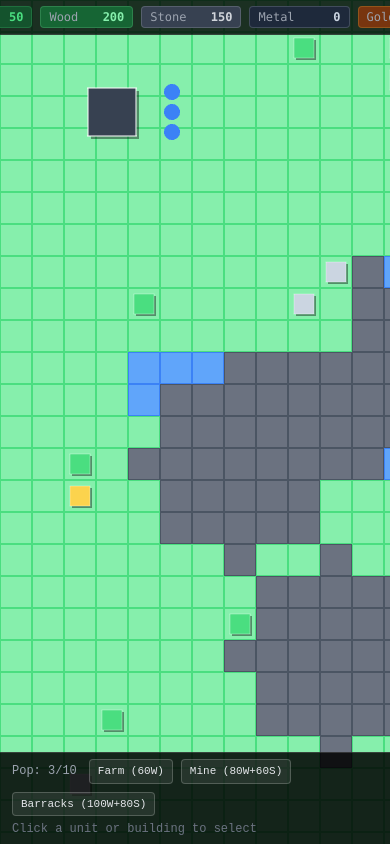
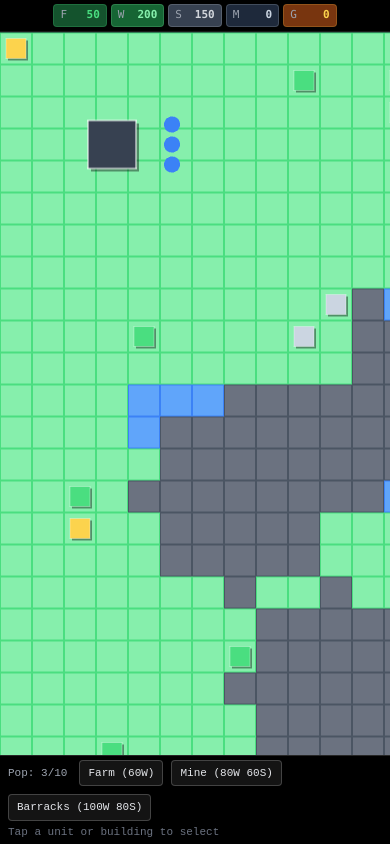
Before and after one commit to azucay/greyveil, a Next.js app: page / in a window 390 px wide. Built offline with nearby package versions, Linux system fonts and the light colour scheme.

Commit message:
fix: Mobile HUD — flex-Layout statt Overlay, kompakte Ressourcenanzeige

```diff
--- a/components/GameWrapper.tsx
+++ b/components/GameWrapper.tsx
@@ -25,9 +25,11 @@ export default function GameWrapper() {
   }, [])
 
   return (
-    <div className="relative w-full h-full">
-      <GameCanvas />
+    <div className="flex flex-col w-full h-full">
       <ResourceHUD resources={resources} />
+      <div className="flex-1 relative overflow-hidden">
+        <GameCanvas />
+      </div>
       <GameHUD resources={resources} />
     </div>
   )
--- a/components/hud/GameHUD.tsx
+++ b/components/hud/GameHUD.tsx
@@ -12,8 +12,8 @@ interface Props {
 
 const BUILD_BUTTONS: { type: BuildingType; label: string; costLabel: string }[] = [
   { type: 'farm', label: 'Farm', costLabel: '60W' },
-  { type: 'mine', label: 'Mine', costLabel: '80W+60S' },
-  { type: 'barracks', label: 'Barracks', costLabel: '100W+80S' },
+  { type: 'mine', label: 'Mine', costLabel: '80W 60S' },
+  { type: 'barracks', label: 'Barracks', costLabel: '100W 80S' },
 ]
 
 export default function GameHUD({ resources }: Props) {
@@ -62,22 +62,18 @@ export default function GameHUD({ resources }: Props) {
   }
 
   const panelStyle: React.CSSProperties = {
-    position: 'absolute',
-    bottom: 0,
-    left: 0,
-    right: 0,
-    background: 'rgba(0,0,0,0.85)',
+    background: 'rgba(0,0,0,0.9)',
     borderTop: '1px solid rgba(255,255,255,0.15)',
     color: '#e5e7eb',
     fontFamily: 'monospace',
-    fontSize: '12px',
-    padding: '6px 12px',
+    fontSize: '11px',
+    padding: '4px 8px',
     display: 'flex',
     flexDirection: 'column',
-    gap: '4px',
+    gap: '3px',
     userSelect: 'none',
     pointerEvents: 'auto',
-    zIndex: 10,
+    flexShrink: 0,
   }
 
   const rowStyle: React.CSSProperties = {
@@ -88,7 +84,7 @@ export default function GameHUD({ resources }: Props) {
   }
 
   const btnStyle = (active: boolean, affordable: boolean = true): React.CSSProperties => ({
-    padding: '3px 8px',
+    padding: '4px 8px',
     borderRadius: '4px',
     border: `1px solid ${active ? '#60a5fa' : 'rgba(255,255,255,0.2)'}`,
     background: active ? 'rgba(59,130,246,0.3)' : 'rgba(255,255,255,0.08)',
@@ -96,10 +92,11 @@ export default function GameHUD({ resources }: Props) {
     cursor: affordable ? 'pointer' : 'not-allowed',
     fontSize: '11px',
     fontFamily: 'monospace',
+    touchAction: 'manipulation',
   })
 
   const cancelBtnStyle: React.CSSProperties = {
-    padding: '3px 8px',
+    padding: '4px 8px',
     borderRadius: '4px',
     border: '1px solid #ef4444',
     background: 'rgba(239,68,68,0.2)',
@@ -107,6 +104,7 @@ export default function GameHUD({ resources }: Props) {
     cursor: 'pointer',
     fontSize: '11px',
     fontFamily: 'monospace',
+    touchAction: 'manipulation',
   }
 
   const progressBarStyle = (): React.CSSProperties => ({
@@ -166,7 +164,7 @@ export default function GameHUD({ resources }: Props) {
     if (selection.type === 'none') {
       return (
         <div style={{ color: '#6b7280' }}>
-          Click a unit or building to select
+          Tap a unit or building to select
         </div>
       )
     }
--- a/components/hud/ResourceHUD.tsx
+++ b/components/hud/ResourceHUD.tsx
@@ -7,27 +7,27 @@ interface Props {
 }
 
 const RESOURCE_CONFIG: { key: keyof Resources; label: string; color: string; bg: string }[] = [
-  { key: 'food', label: 'Food', color: '#4ade80', bg: '#14532d' },
-  { key: 'wood', label: 'Wood', color: '#86efac', bg: '#166534' },
-  { key: 'stone', label: 'Stone', color: '#d1d5db', bg: '#374151' },
-  { key: 'metal', label: 'Metal', color: '#cbd5e1', bg: '#1e293b' },
-  { key: 'gold', label: 'Gold', color: '#fcd34d', bg: '#78350f' },
+  { key: 'food', label: 'F', color: '#4ade80', bg: '#14532d' },
+  { key: 'wood', label: 'W', color: '#86efac', bg: '#166534' },
+  { key: 'stone', label: 'S', color: '#d1d5db', bg: '#374151' },
+  { key: 'metal', label: 'M', color: '#cbd5e1', bg: '#1e293b' },
+  { key: 'gold', label: 'G', color: '#fcd34d', bg: '#78350f' },
 ]
 
 export default function ResourceHUD({ resources }: Props) {
   return (
     <div
-      className="absolute top-0 left-0 right-0 flex justify-center gap-2 py-1.5 px-4 select-none pointer-events-none"
-      style={{ background: 'rgba(0,0,0,0.8)', borderBottom: '1px solid rgba(255,255,255,0.1)' }}
+      className="flex justify-center flex-wrap gap-1 py-1 px-2 select-none pointer-events-none"
+      style={{ background: 'rgba(0,0,0,0.85)', borderBottom: '1px solid rgba(255,255,255,0.1)', flexShrink: 0 }}
     >
       {RESOURCE_CONFIG.map(({ key, label, color, bg }) => (
         <div
           key={key}
-          className="flex items-center gap-1.5 px-2 py-0.5 rounded text-xs font-mono"
-          style={{ background: bg, border: `1px solid ${color}33` }}
+          className="flex items-center gap-1 px-1.5 py-0.5 rounded font-mono"
+          style={{ background: bg, border: `1px solid ${color}33`, fontSize: '11px' }}
         >
           <span style={{ color: '#9ca3af' }}>{label}</span>
-          <span style={{ color, fontWeight: 'bold', minWidth: '2.5rem', textAlign: 'right' }}>
+          <span style={{ color, fontWeight: 'bold', minWidth: '1.8rem', textAlign: 'right' }}>
             {Math.floor(resources[key])}
           </span>
         </div>
```
